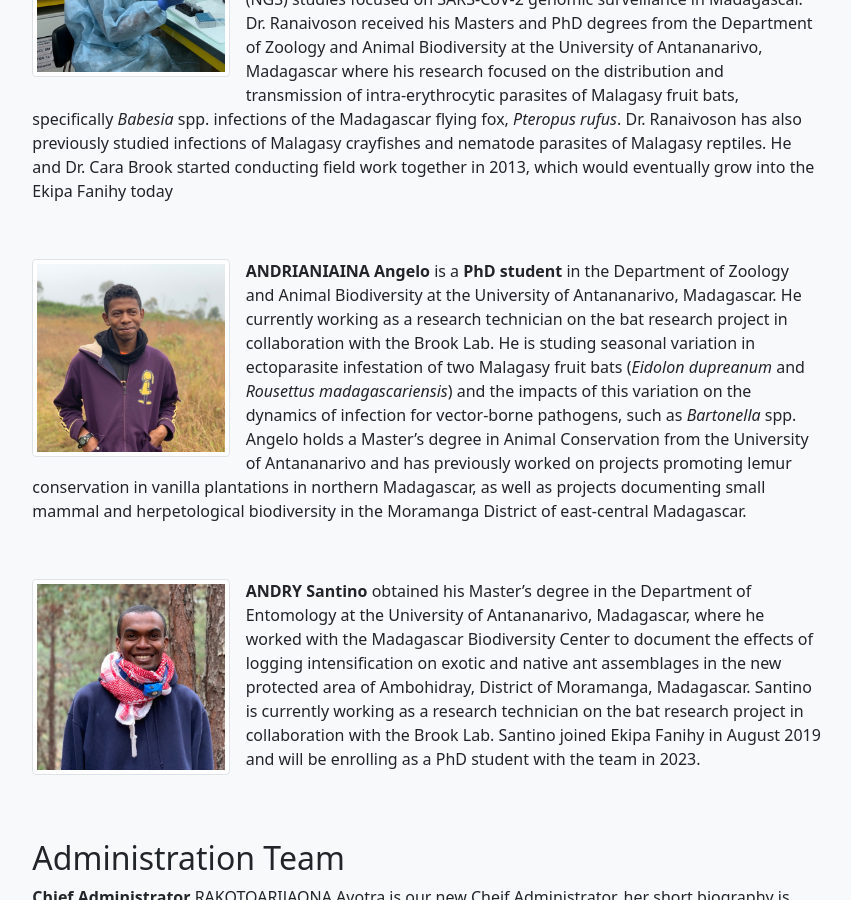
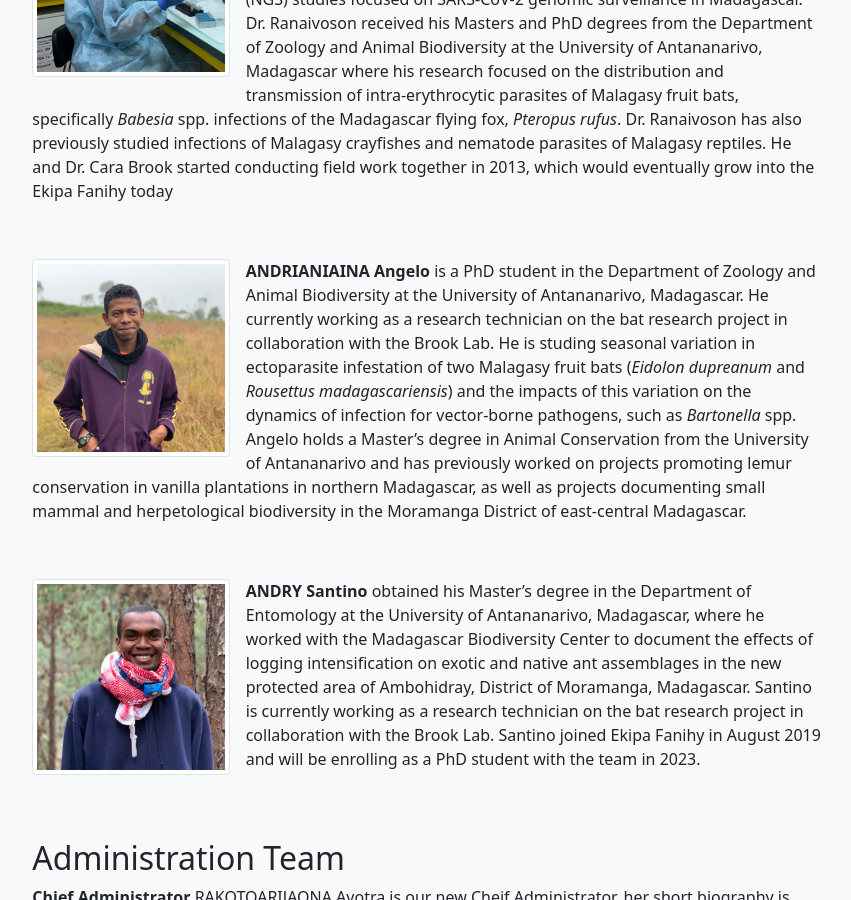
Before and after one commit to brooklabteam/www-ekipafanihy, a Jekyll site: the page built from team.md, in a window 1280 px wide and 900 px high, scrolled down 701 px. Shown: the whole window, without its empty margins (213-1064 px from the left). Built offline with Jekyll 4.4.1, drawn with Linux system fonts in a browser that asks for light colours.

```diff
--- a/team.md
+++ b/team.md
@@ -19,7 +19,7 @@ Dr. **RANAIVOSON Christian Hafaliana** He is a Postdoctoral Scholar in the Depar
 
 <img src="/assets/team/angelo_andrianiaina.jpg" alt="angelo" class="img-thumbnail float-start col-md-3" />
 
-**ANDRIANIAINA Angelo** is a **PhD student** in the Department of Zoology and Animal Biodiversity at the University of Antananarivo, Madagascar. He currently working as a research technician on the bat research project in collaboration with the Brook Lab. He is studing seasonal variation in ectoparasite infestation of two Malagasy fruit bats (*Eidolon dupreanum* and *Rousettus madagascariensis*) and the impacts of this variation on the dynamics of infection for vector-borne pathogens, such as *Bartonella* spp. Angelo holds a Master's degree in Animal Conservation from the University of Antananarivo and has previously worked on projects promoting lemur conservation in vanilla plantations in northern Madagascar, as well as projects documenting small mammal and herpetological biodiversity in the Moramanga District of east-central Madagascar.
+**ANDRIANIAINA Angelo** is a PhD student in the Department of Zoology and Animal Biodiversity at the University of Antananarivo, Madagascar. He currently working as a research technician on the bat research project in collaboration with the Brook Lab. He is studing seasonal variation in ectoparasite infestation of two Malagasy fruit bats (*Eidolon dupreanum* and *Rousettus madagascariensis*) and the impacts of this variation on the dynamics of infection for vector-borne pathogens, such as *Bartonella* spp. Angelo holds a Master's degree in Animal Conservation from the University of Antananarivo and has previously worked on projects promoting lemur conservation in vanilla plantations in northern Madagascar, as well as projects documenting small mammal and herpetological biodiversity in the Moramanga District of east-central Madagascar.
 
 <div style="clear:both;">&nbsp;</div>
 
```
